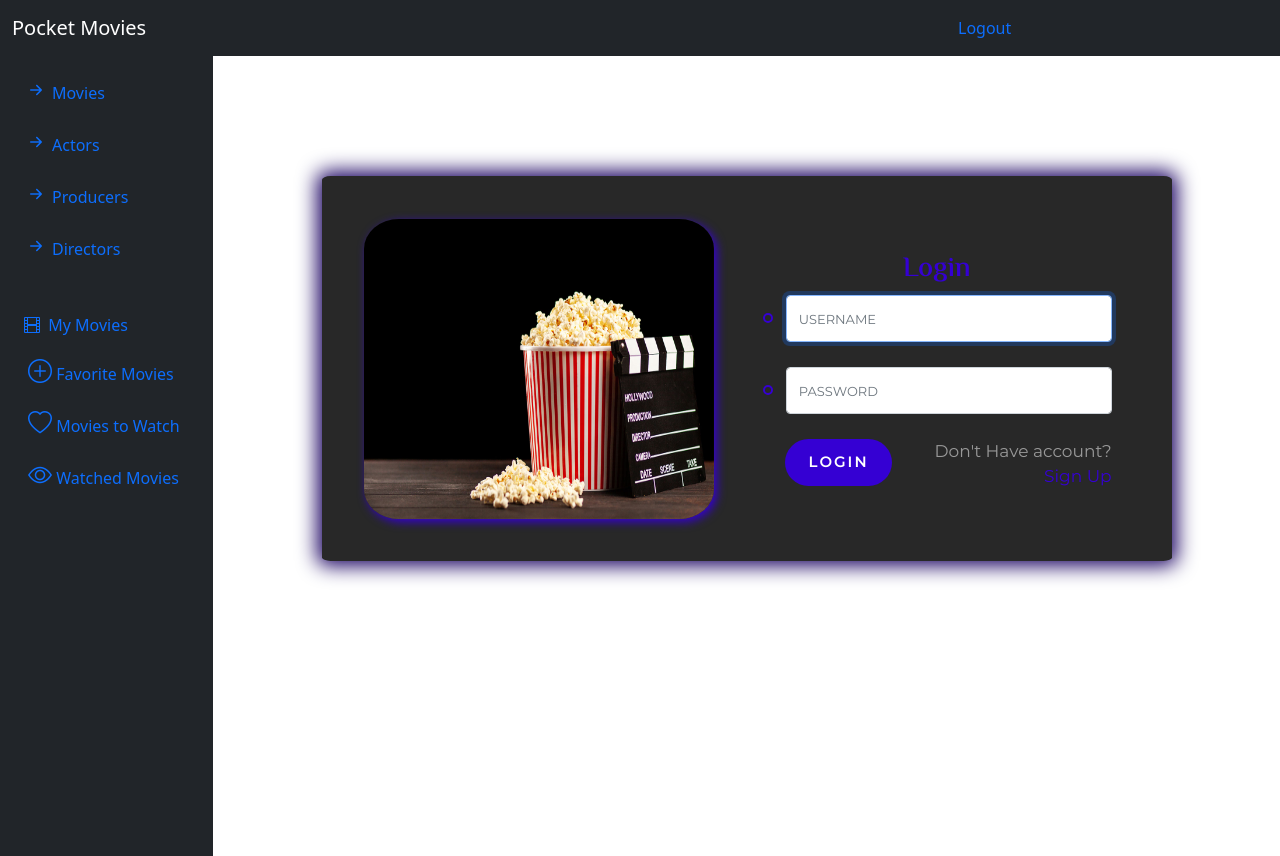
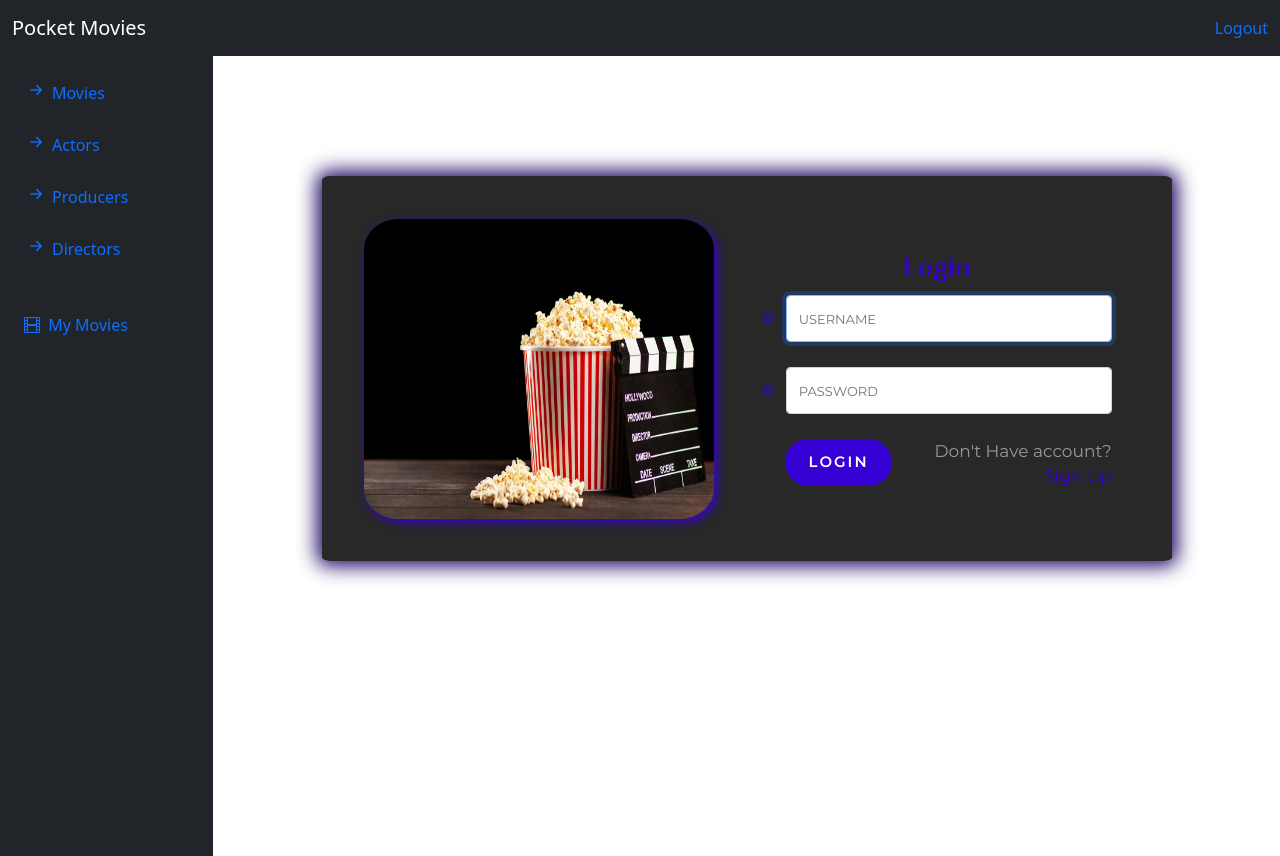
Before and after one commit to PedroS50/PocketMovies_tpwDjango, a Django app: a page that uses PocketMovies/app/templates/layout.html in a window 1280 px wide. Run offline with Django 3.2, Linux system fonts and the light colour scheme; some libraries are stand-ins or nearby versions.

Commit message:
navbar logout button fixed

```diff
--- a/PocketMovies/app/templates/ListMovies.html
+++ b/PocketMovies/app/templates/ListMovies.html
@@ -10,7 +10,7 @@
         <label for="choose_genre">Genre:</label>
         <form action="." method="post">
             {% csrf_token %}
-            <select class="form-select" name="genre" id="choose_genre" onclick="this.form.submit()">
+            <select class="form-select" name="genre" id="choose_genre" onchange="this.form.submit()">
                 <option value="" {% if selected_genre == '' %}selected{% endif %}>All</option>
                 {% for genre in genre_list %}
                     <option value={{ genre.name }} {% if selected_genre == genre.name %}selected{% endif %}>{{ genre.name }}</option>
--- a/PocketMovies/app/templates/layout.html
+++ b/PocketMovies/app/templates/layout.html
@@ -27,8 +27,8 @@
 <nav class="navbar navbar-dark bg-dark">
     <div class="container-fluid">
         <a class="navbar-brand">Pocket Movies</a>
-        <nav class="nav justify-content-end w-25 justify-content-between align-items-center">
-            <a href="/logout/" class="nav-link align-right px-0">
+        <nav class="nav w-25 justify-content-between" style="flex-direction: row-reverse">
+            <a href="/logout/" class="nav-link right-aligned px-0">
                 <span class="ms-1 d-none d-sm-inline">Logout</span>
             </a>
         </nav>
@@ -63,7 +63,7 @@
                     <li>
                         <a href="#submenu1" data-bs-toggle="collapse" class="nav-link px-0 align-middle">
                             <i class="bi bi-film"></i> <span class="ms-1 d-none d-sm-inline">My Movies</span> </a>
-                        <ul class="collapse show nav flex-column ms-1" id="submenu1" data-bs-parent="#menu">
+                        <ul class="collapse nav flex-column ms-1" id="submenu1" data-bs-parent="#menu">
                             <li class="w-100">
                                 <a href="/movies/my_favorite_movies/" class="nav-link px-0"><i class=" fs-4 bi bi-plus-circle"></i> <span class="d-none d-sm-inline"> Favorite Movies</span></a>
                             </li>
```
